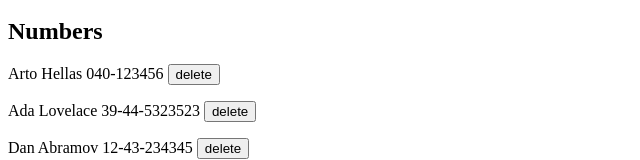
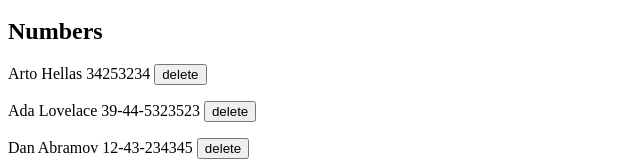
Before and after one commit to MenorahOlive/full-stack-open, a React (Vite) app in the folder part2/the_phonebook/: page / in a window 1280 px wide. Shown: the part 220-380 px from the top of the page, without its empty margins (0-640 px from the left). Built offline with nearby package versions, Linux system fonts and the light colour scheme; data requests are answered from the project's data file.

Commit message:
Exercise 2.15

```diff
--- a/part2/the_phonebook/db.json
+++ b/part2/the_phonebook/db.json
@@ -2,7 +2,7 @@
   "persons": [
     {
       "name": "Arto Hellas",
-      "number": "040-123456",
+      "number": "34253234",
       "id": "1"
     },
     {
--- a/part2/the_phonebook/src/App.jsx
+++ b/part2/the_phonebook/src/App.jsx
@@ -25,10 +25,36 @@
 
     const nameExists = persons.some(
       (person) => person.name.toLowerCase() === newNameObject.name.toLowerCase()
-    );
+    ); //returns true or false
 
     if (nameExists) {
-      alert(`${newName} is already added to the phonebook`);
+      if (
+        window.confirm(
+          `${newName} is already added to the phonebook, replace the old number with a new one?`
+        )
+      ) {
+        const person = persons.find(
+          (person) =>
+            person.name.toLowerCase() === newNameObject.name.toLowerCase()
+        ); //returns the actual person object
+        const changedPerson = { ...person, number: newNumber };
+        personService
+          .update(person.id, changedPerson)
+          .then((returnedPerson) => {
+            setPersons(
+              persons.map((p) => (p.id === person.id ? returnedPerson : p))
+            );
+            setNewName("");
+            setNewNumber("");
+          })
+          .catch((error) => {
+            alert(
+              `Information of ${person.name} has already been removed from server`
+            );
+            setPersons(persons.filter((p) => p.id !== person.id));
+          });
+        return;
+      }
       return;
     }
 
--- a/part2/the_phonebook/src/services/person.js
+++ b/part2/the_phonebook/src/services/person.js
@@ -14,4 +14,9 @@
   return axios.delete(`${baseUrl}/${id}`);
 };
 
-export default { getAll, create, remove };
+const update = (id, newObject) => {
+  const request = axios.put(`${baseUrl}/${id}`, newObject);
+  return request.then((response) => response.data);
+};
+
+export default { getAll, create, remove, update };
```
